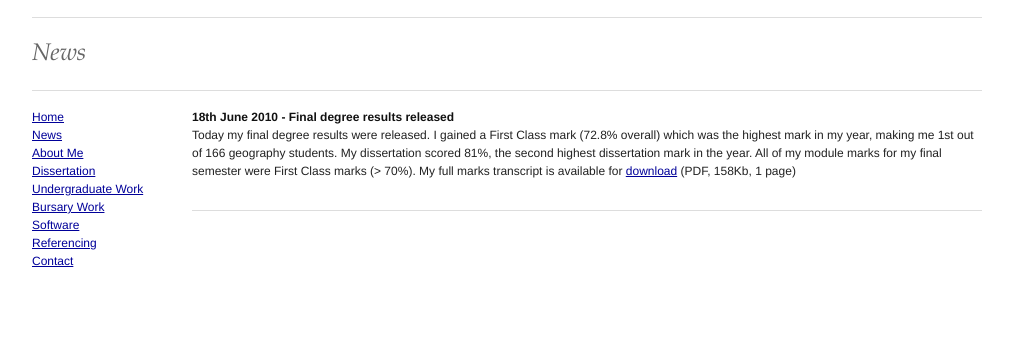
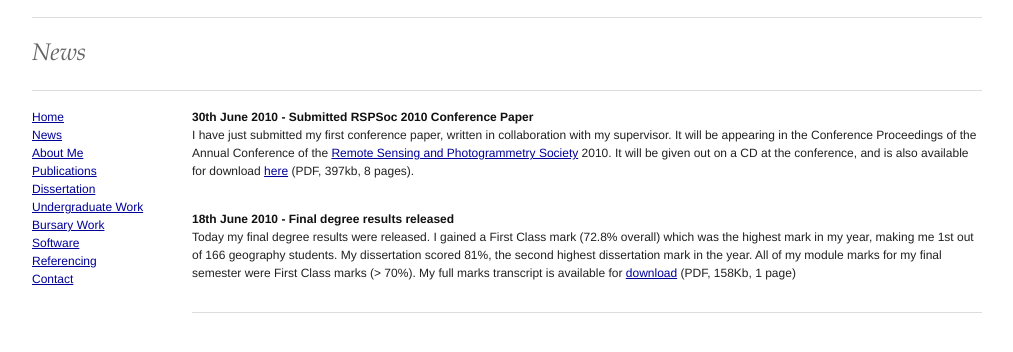
Before and after one commit to robintw/Academic-Website, a PHP site: page /news.php in a window 1280 px wide. Shown: the part 44-396 px from the top of the page, without its empty margins (133-1146 px from the left). Run offline with PHP 8.4, Linux system fonts and the light colour scheme; some libraries are stand-ins or nearby versions.

Commit message:
Added RSPSoc conf paper to publications

```diff
--- a/index.php
+++ b/index.php
@@ -11,7 +11,7 @@
 	<hr>
 	<?php include 'navigation.php' ?>
 	<div class="span-20 last">
-		<p class="news"><strong>Recent News:</strong> Final degree results released! (<a href="news">read more</a>)</p>
+		<p class="news"><strong>Recent News:</strong> Conference paper for RSPSoc 2010 submitted (<a href="news">read more</a>)</p>
 		<h6>Current Work</h6>
 		<p><img src="SPOTSample.png" class="top right" alt="Example SPOT image">
 		I am currently a PhD student at the <a href="http://www.soton.ac.uk">University of Southampton</a>, working within the <a href="http://www.icss.soton.ac.uk">Institute for Complex Systems Simulation</a> (an interdisciplinary group working to understand and simulate complex systems in a wide variety of areas). I am focussing on complexity within remote sensing. <a href="complexity">Read more</a>
--- a/navigation.php
+++ b/navigation.php
@@ -3,6 +3,7 @@
 			<li><a href="index">Home</a></li>
 			<li><a href="news">News</a></li>
 			<li><a href="about">About Me</a></li>
+			<li><a href="publications">Publications</a></li>
 			<li><a href="dissertation">Dissertation</a></li>
 			<li><a href="undergrad_work">Undergraduate Work</a></li>
 			<li><a href="bursary">Bursary Work</a></li>
--- a/news.php
+++ b/news.php
@@ -11,6 +11,8 @@
 	<hr>
 	<?php include 'navigation.php' ?>
 	<div class="span-20 last">
+		<h6>30th June 2010 - Submitted RSPSoc 2010 Conference Paper</h6>
+		<p>I have just submitted my first conference paper, written in collaboration with my supervisor. It will be appearing in the Conference Proceedings of the Annual Conference of the <a href="http://www.rspsoc.org/">Remote Sensing and Photogrammetry Society</a> 2010. It will be given out on a CD at the conference, and is also available for download <a href="downloads/WilsonMilton_2010_RSPSoc.pdf">here</a> (PDF, 397kb, 8 pages).</p>
 		<h6>18th June 2010 - Final degree results released</h6>
 		<p>Today my final degree results were released. I gained a First Class mark (72.8% overall) which was the highest mark in my year, making me 1st out of 166 geography students. My dissertation scored 81%, the second highest dissertation mark in the year. All of my module marks for my final semester were First Class marks (> 70%). My full marks transcript is available for <a href="downloads/RWilson_MarksTranscript.pdf">download</a> (PDF, 158Kb, 1 page)</p>
 		<hr/>
```
